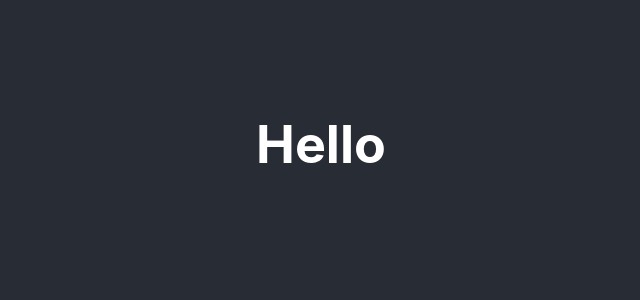
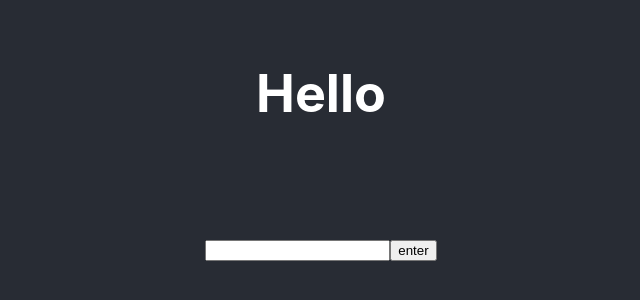
Before and after one commit to jhiatt/chat-story-app, a React (Create React App) app: page / in a window 1280 px wide. Shown: the part 256-556 px from the top of the page, without its empty margins (319-959 px from the left). Built offline with nearby package versions, Linux system fonts and the light colour scheme.

Commit message:
first input

```diff
--- a/src/App.js
+++ b/src/App.js
@@ -2,12 +2,14 @@ import React from 'react';
 import logo from './logo.svg';
 import './App.css';
 import ChatBubble from './components/chatBubble';
+import UserChatBubble from './components/userChatBubble';
 
 function App() {
   return (
     <div className="App">
       <header className="App-header">
         <ChatBubble />
+        <UserChatBubble />
         {/* <img src={logo} className="App-logo" alt="logo" />
         <p>
           Edit <code>src/App.js</code> and save to reload.
--- a/src/components/chatBubble.js
+++ b/src/components/chatBubble.js
@@ -1,9 +1,21 @@
 import React from 'react';
 
+class ChatBubble extends React.Component {
+    constructor(props) {
+        super(props);
+        this.state = {value: ''};
 
-class ChatBubble extends React.Component {
+        this.handleChange = this.handleChange.bind(this);
+    }
+
+    handleChange(event) {
+        this.setState({value: event.target.value});
+    }
+
     render() {
-        return <h1>Hello</h1>
+        return (
+            <h1>Hello</h1>
+        )
     }
 }
 
--- /dev/null
+++ b/src/components/userChatBubble.js
@@ -0,0 +1,35 @@
+import React from 'react';
+
+class UserChatBubble extends React.Component {
+    constructor(props) {
+        super(props);
+        this.state = {value: ''};
+
+        this.handleChange = this.handleChange.bind(this);
+        this.handleSubmit = this.handleSubmit.bind(this);
+    }
+
+    handleChange(event) {
+        this.setState({value: event.target.value});
+    }
+    handleSubmit(event) {
+        alert(this.state.value);
+        event.preventDefault();
+    }
+
+    render() {
+        return (
+            <React.Fragment>
+                <h1>
+                    {this.state.value}
+                </h1>
+                <form onSubmit={this.handleSubmit} >
+                    <input value={this.state.value} onChange={this.handleChange} />
+                    <input type="submit" value="enter" />
+                </form>
+            </React.Fragment>
+        )
+    }
+}
+
+export default UserChatBubble;
```
